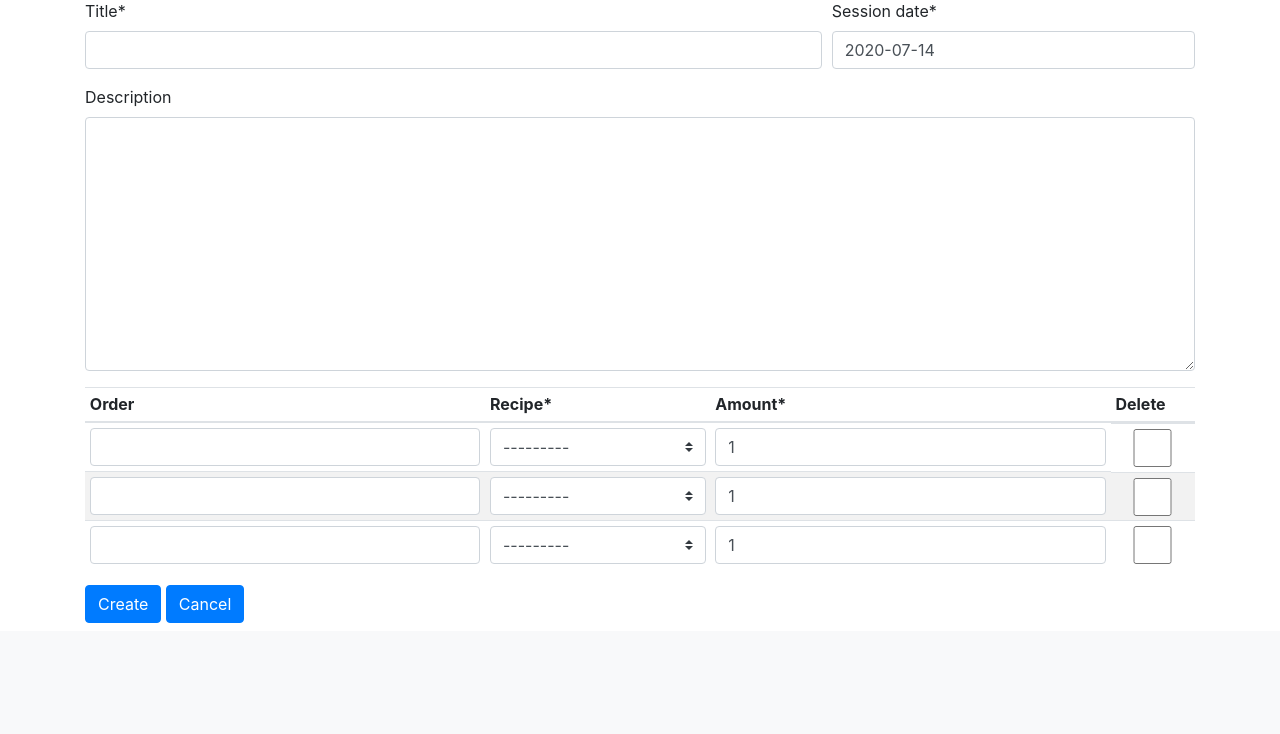
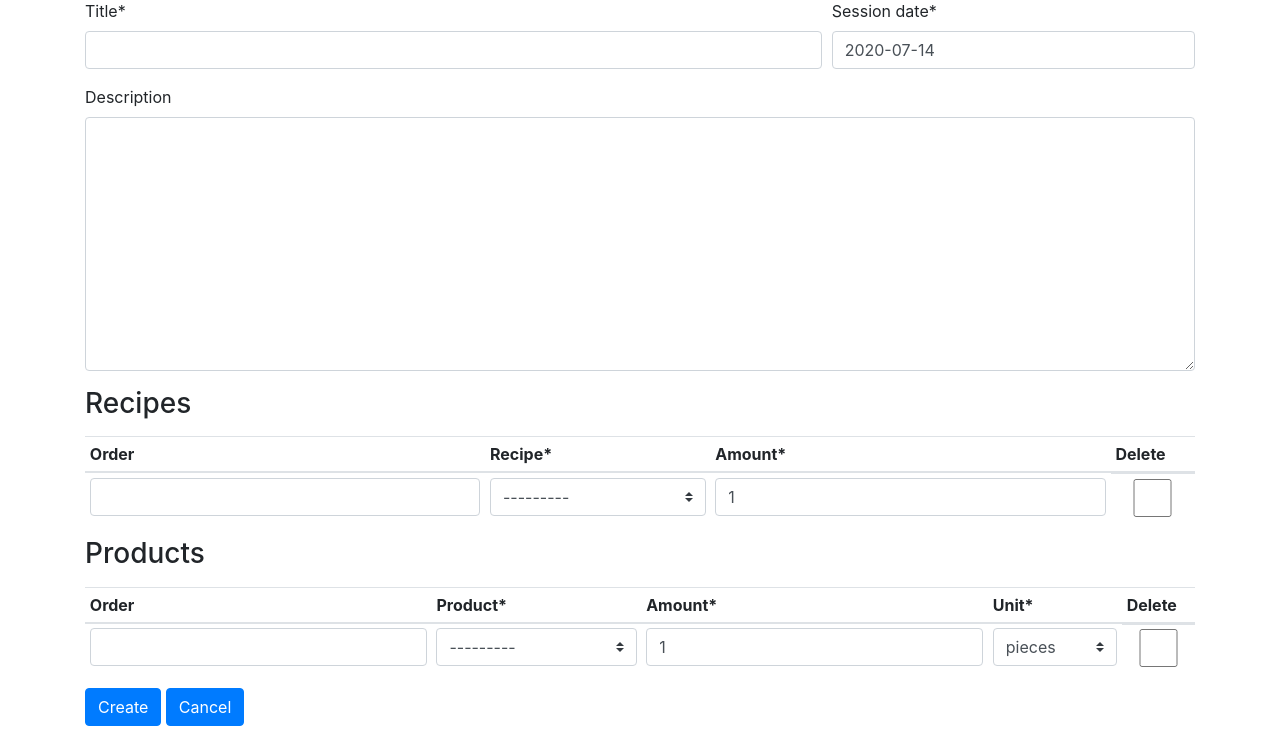
Before and after one commit to cmulders/eefbakt-recipes, a Django app: page /baking/sessions/new/ in a window 1280 px wide. Shown: the part 203-937 px from the top of the page. Before the commit the page ends 826 px from the top, so only its background shows below. Run offline with Django 3.2, Linux system fonts and the light colour scheme; tables that the repository leaves empty hold one stand-in row (values such as "Sample post"); some libraries are stand-ins or nearby versions.

Commit message:
Improve Session form to allow individual products and make formsets upgradeable via main JS script

```diff
--- a/baking/forms.py
+++ b/baking/forms.py
@@ -3,7 +3,7 @@ from collections import deque
 from django import forms
 from django.utils.translation import gettext as _
 
-from .models import Session, SessionRecipe
+from .models import Session, SessionProduct, SessionRecipe
 
 
 class SessionRecipeForm(forms.ModelForm):
@@ -19,19 +19,43 @@ class SessionRecipeForm(forms.ModelForm):
         return super().save(*args, **kwargs)
 
 
-class SessionRecipeFormSet(forms.BaseInlineFormSet):
-    def _construct_form(self, i, **kwargs):
-        form = super()._construct_form(i, **kwargs)
+class SessionProductForm(forms.ModelForm):
+    class Meta:
+        fields = [
+            "product",
+            "amount",
+            "unit",
+        ]
 
-        # Make the Ordering field the first,
-        form.order_fields(["ORDER"])
-        return form
+    def save(self, *args, **kwargs):
+        self.instance.sort_key = self.cleaned_data.get("ORDER", 1) or 1
+
+        return super().save(*args, **kwargs)
+
+
+class OrderFirstFormSet(forms.BaseInlineFormSet):
+    def add_fields(self, form, index):
+        super().add_fields(form, index)
+
+        if self.can_order:
+            # Make the Ordering field the first,
+            form.order_fields(["ORDER"])
 
 
 SessionRecipeInlineFormset = forms.inlineformset_factory(
     Session,
     SessionRecipe,
-    formset=SessionRecipeFormSet,
+    formset=OrderFirstFormSet,
     form=SessionRecipeForm,
     can_order=True,
+    extra=1,
 )
+
+SessionProductInlineFormset = forms.inlineformset_factory(
+    Session,
+    SessionProduct,
+    formset=OrderFirstFormSet,
+    form=SessionProductForm,
+    can_order=True,
+    extra=1,
+)
--- a/baking/templates/baking/session_detail.html
+++ b/baking/templates/baking/session_detail.html
@@ -38,6 +38,10 @@
                 {% include 'data/snippets/recipe_ingredients.html' with ingredient_tree=object show_title=True %}
             </div>
             {% endfor %}
+            {% if ingredient_view_objects %}
+            <i><b>Extra</b></i>
+            {% include 'data/snippets/ingredients_table.html' with ingredients=ingredient_view_objects %}
+            {% endif %}
         </div>
     </div>
     <div class="col">
--- a/baking/templates/baking/session_form.html
+++ b/baking/templates/baking/session_form.html
@@ -30,48 +30,19 @@
   </div>
   {{ form.description|as_crispy_field }}
 
+
+  <h3>Recipes</h3>
   <div class="inline-formset select2">
     {% crispy recipes_formset formset_helper %}
   </div>
+
+  <h3>Products</h3>
+  <div class="inline-formset select2">
+    {% crispy products_formset formset_helper %}
+  </div>
+
   <input class="btn btn-primary" type="submit" value="{% if object %}Update{% else %}Create{% endif %}">
   <a class="btn btn-primary" href="{{ object.get_absolute_url }}">Cancel</a>
 </form>
 
 {% endblock %}
-
-{% block scripts %}
-{{ block.super }}
-<script>
-  $(() => {
-    try {
-      let recipe_formset = document.getElementById('recipe-inline-formset_table');
-      let tbody = Array.from(recipe_formset.children).find((ele) => ele.tagName.toLowerCase() == 'tbody');
-
-      function onSorted(ev) {
-        // Update the order input with the current value
-        let tbody = ev.to
-        Array.from(tbody.children)
-          .map((ele, idx) => ele.querySelector('input[id$="-ORDER"]:not([id*="__prefix__"])'))
-          .filter(Boolean)
-          .forEach((ele, idx) => {
-            if (!!ele.value) {
-              // idx is zero based, increase by 1 to get one-based
-              ele.value = (idx + 1).toString()
-            }
-          })
-      }
-      Sortable.create(tbody, {
-        handle: 'td[id$="-ORDER"]',
-        animation: 100,
-        swapThreshold: .7,
-        onUpdate: onSorted
-      });
-      recipe_formset.classList.add('sortable');
-
-    } catch (error) {
-      console.error(error)
-      // We tried to initialize, but failed, no worries
-    }
-  })
-</script>
-{% endblock %}
--- a/baking/templates/baking/session_list.html
+++ b/baking/templates/baking/session_list.html
@@ -18,9 +18,9 @@
         class="list-group-item list-group-item-action flex-column align-items-start">
         <div class="d-flex w-100 justify-content-between">
             <h5 class="mb-1">{{ object.title }}</h5>
-            <small>{{ object.created_at|date }}</small>
+            <small>{{ object.session_date|date }}</small>
         </div>
-        <div class="mb-1">{{ object.description|linebreaks|truncatewords_html:300 }}
+        <div class="mb-1">{{ object.description|linebreaks|truncatewords_html:30 }}
         </div>
         {% comment %}
         <small>Donec id elit non mi porta.</small>
--- a/baking/views.py
+++ b/baking/views.py
@@ -3,6 +3,7 @@ import itertools
 import operator
 
 from crispy_forms.helper import FormHelper
+from django.db import transaction
 from django.shortcuts import render
 from django.urls import reverse_lazy
 from django.views import generic
@@ -10,7 +11,7 @@ from django.views.generic import edit
 
 from data.transformers import Ingredient, RecipeTreeTransformer
 
-from .forms import SessionRecipeInlineFormset
+from .forms import SessionProductInlineFormset, SessionRecipeInlineFormset
 from .models import Session
 
 
@@ -23,8 +24,15 @@ class SessionDetailView(generic.DetailView):
 
     def get_context_data(self, **kwargs):
         transformer = RecipeTreeTransformer()
+        kwargs["ingredient_view_objects"] = [
+            Ingredient(
+                amount=product.amount, unit=product.unit, product=product.product,
+            )
+            for product in (self.object.ingredients.select_related("product").all())
+        ]
         kwargs["recipe_view_objects"] = [
-            transformer.transform(r.recipe, r.amount) for r in self.object.sessionrecipe_set.select_related('recipe').all()
+            transformer.transform(r.recipe, r.amount)
+            for r in self.object.session_recipes.select_related("recipe").all()
         ]
         return super().get_context_data(**kwargs)
 
@@ -35,20 +43,22 @@ class SessionIngredientsDetailView(generic.DetailView):
 
     def get_context_data(self, **kwargs):
         transformer = RecipeTreeTransformer()
-        flattened_recipes = [
-            recipe
-            for recipe_tree in self.object.recipes.all()
-            for recipe in transformer.transform(recipe_tree)
+        ingredients = [
+            ingredient
+            for session_recipe in self.object.session_recipes.all()
+            for ingredient in transformer.transform(
+                session_recipe.recipe, session_recipe.amount
+            ).iter_ingredients()
         ]
+        ingredients.extend(
+            Ingredient(
+                amount=product.amount, unit=product.unit, product=product.product,
+            )
+            for product in (self.object.ingredients.select_related("product").all())
+        )
         groups = itertools.groupby(
-            sorted(
-                ingredient
-                for recipe in flattened_recipes
-                for ingredient in recipe.ingredients
-            ),
-            key=lambda x: x.product,
+            sorted(ingredients), key=lambda x: (x.unit, x.product,)
         )
-        from pprint import pprint
 
         kwargs["ingredients"] = [functools.reduce(operator.add, g) for _, g in groups]
         return super().get_context_data(**kwargs)
@@ -78,6 +88,19 @@ class SessionFormsetFormView(
 
         return SessionRecipeInlineFormset(**kwargs)
 
+    def get_product_formset(self):
+        kwargs = {
+            "prefix": "products",
+            "instance": self.object,
+        }
+
+        if self.request.method in ("POST", "PUT"):
+            kwargs.update(
+                {"data": self.request.POST, "files": self.request.FILES,}
+            )
+
+        return SessionProductInlineFormset(**kwargs)
+
     def get_formset_helper(self):
         helper = FormHelper()
         helper.form_tag = False
@@ -91,21 +114,31 @@ class SessionFormsetFormView(
             {
                 "formset_helper": self.get_formset_helper(),
                 "recipes_formset": self.get_recipe_formset(),
+                "products_formset": self.get_product_formset(),
             }
         )
         return super().get_context_data(**kwargs)
 
-    def form_valid(self, form, recipes_formset):
+    @transaction.atomic
+    def form_valid(self, form, recipes_formset, products_formset):
         response = super().form_valid(form)
 
         recipes_formset.instance = self.object
         recipes_formset.save()
+
+        products_formset.instance = self.object
+        products_formset.save()
+
         return response
 
-    def form_invalid(self, form, recipes_formset):
+    def form_invalid(self, form, recipes_formset, products_formset):
         """If the form is invalid, render the invalid form and formsets."""
         return self.render_to_response(
-            self.get_context_data(form=form, recipes_formset=recipes_formset,)
+            self.get_context_data(
+                form=form,
+                recipes_formset=recipes_formset,
+                products_formset=products_formset,
+            )
         )
 
     def post(self, request, *args, **kwargs):
@@ -115,10 +148,15 @@ class SessionFormsetFormView(
         """
         form = self.get_form()
         recipes_formset = self.get_recipe_formset()
-        if form.is_valid() and recipes_formset.is_valid():
-            return self.form_valid(form, recipes_formset)
+        products_formset = self.get_product_formset()
+        if (
+            form.is_valid()
+            and recipes_formset.is_valid()
+            and products_formset.is_valid()
+        ):
+            return self.form_valid(form, recipes_formset, products_formset)
         else:
-            return self.form_invalid(form, recipes_formset)
+            return self.form_invalid(form, recipes_formset, products_formset)
 
 
 class SessionCreateView(SessionFormsetFormView):
--- a/data/forms.py
+++ b/data/forms.py
@@ -36,6 +36,7 @@ RecipeIngredientInlineFormset = forms.inlineformset_factory(
     form=RecipeIngredientForm,
     formset=IngredientInlineFormset,
     fk_name="recipe",
+    extra=1,
 )
 
 ProductIngredientInlineFormset = forms.inlineformset_factory(
@@ -44,4 +45,5 @@ ProductIngredientInlineFormset = forms.inlineformset_factory(
     formset=IngredientInlineFormset,
     fk_name="recipe",
     fields="__all__",
+    extra=1,
 )
--- a/data/transformers.py
+++ b/data/transformers.py
@@ -23,7 +23,11 @@ class Ingredient:
 
     def __lt__(self, other):
         assert isinstance(other, Ingredient)
-        return (self.product.name, self.amount,) < (other.product.name, other.amount,)
+        return (self.product.name, self.unit, self.amount,) < (
+            other.product.name,
+            other.unit,
+            other.amount,
+        )
 
     def __add__(self, other):
         if other is None:
--- a/templates/base.html
+++ b/templates/base.html
@@ -7,6 +7,7 @@
 {{ block.super }}
 <link rel="icon" href="{% static 'images/icon.svg' %}">
 <link href="https://cdn.jsdelivr.net/npm/select2@4.1.0-beta.1/dist/css/select2.min.css" rel="stylesheet" />
+<link rel="stylesheet" href="https://cdn.jsdelivr.net/npm/flatpickr@4.6.3/dist/flatpickr.css" integrity="sha256-7vIWE+OHz3pLhuONuFqSa/Oh/YUUHFIMooHMwN1Q2bk=" crossorigin="anonymous">
 <link rel="stylesheet" href="{% static 'css/styles.css' %}">
 {% endblock %}
 
@@ -38,7 +39,9 @@ Recepten{% if page_title %} - {{ page_title }}{% endif %}
 {% if debug %}
 <script src="https://cdn.jsdelivr.net/npm/select2@4.1.0-beta.1/dist/js/select2.js" integrity="sha256-dZQGyR/WIscd3lFxVjbKCIeJqRuBitt9yoQ7R7ZwKbc=" crossorigin="anonymous"></script>
 <script src="https://cdn.jsdelivr.net/npm/sortablejs@1.10.2/Sortable.js" integrity="sha256-JD6G73byZ/9SX4l9TIcaOPIwmX0oapf5ledVBG6rkS0=" crossorigin="anonymous"></script>
+<script src="https://cdn.jsdelivr.net/npm/flatpickr@4.6.3/dist/flatpickr.js" integrity="sha256-3soYYYidbbsrmHXTGgxeCdgMfgt6IqWjWPKfuDWduqM=" crossorigin="anonymous"></script>
 {% else %}
+<script src="https://cdn.jsdelivr.net/npm/flatpickr@4.6.3/dist/flatpickr.min.js" integrity="sha256-/irFIZmSo2CKXJ4rxHWfrI+yGJuI16Z005X/bENdpTY=" crossorigin="anonymous"></script>
 <script src="https://cdn.jsdelivr.net/npm/select2@4.1.0-beta.1/dist/js/select2.min.js" integrity="sha256-nAS1wDQBPBqa1fnZq8wd1Z6CN+PgmHXLFdMo0g2pYf0=" crossorigin="anonymous"></script>
 <script src="https://cdn.jsdelivr.net/npm/sortablejs@1.10.2/Sortable.min.js" integrity="sha256-8Ww0c1qKDMdHT2+3s3369kzSXcgIrvqzSwzjdZ5qHDs=" crossorigin="anonymous"></script>
 {% endif %}
```
Also changed, not shown: baking/models.py (+13 -5 lines), data/constants.py (added, +8 -0 lines), data/models.py (+10 -5 lines), data/templates/data/snippets/ingredients_table.html (added, +14 -0 lines), data/templates/data/snippets/recipe_ingredients.html (+1 -14 lines), baking/migrations/0005_auto_20200721_1659.py (added), baking/migrations/0006_auto_20200721_1728.py (added), baking/migrations/0007_sessionrecipe_unit.py (added), baking/migrations/0008_auto_20200721_2021.py (added), data/migrations/0007_auto_20200721_1659.py (added), 2 other files.
